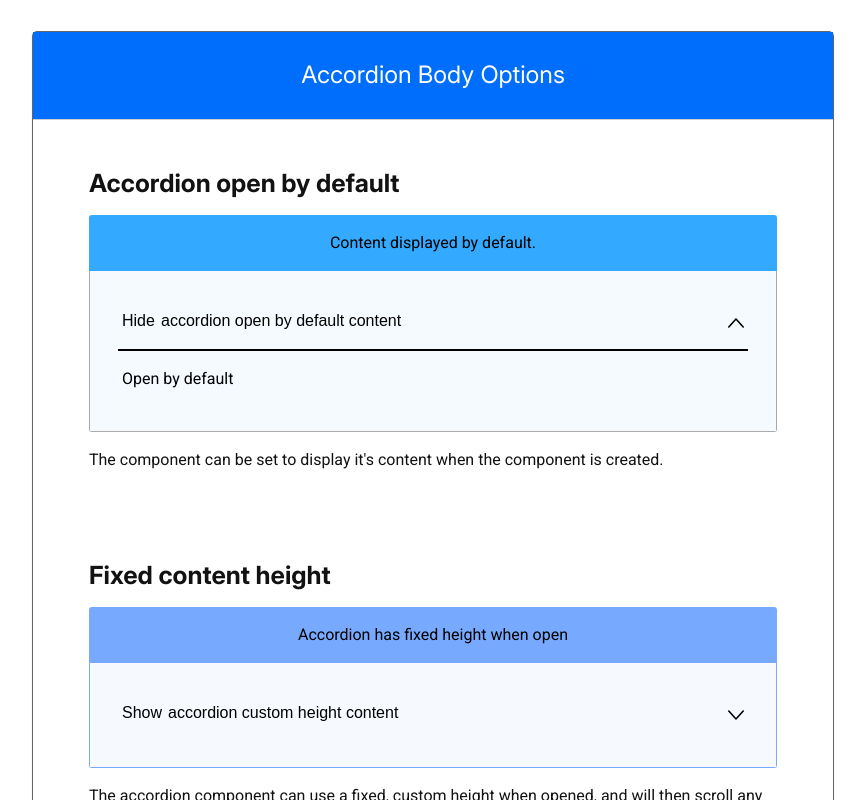
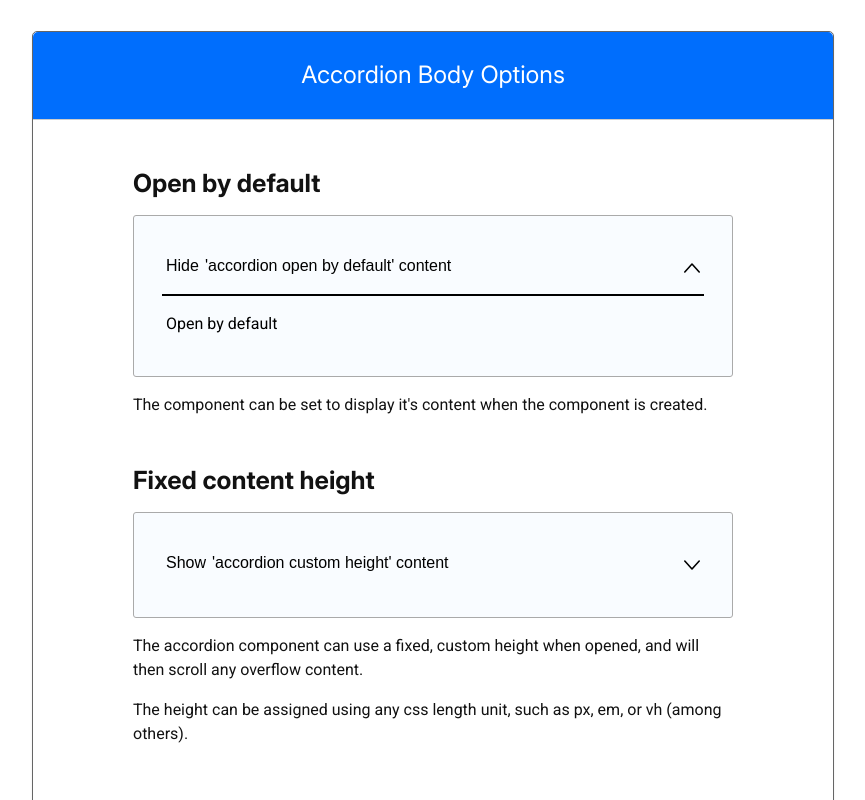
Before and after one commit to JMurkyHawk/accordion, an Angular app: page /accordion-body-options in a window 1280 px wide. Shown: the part 400-1200 px from the top of the page, without its empty margins (207-1072 px from the left). Built offline with nearby package versions, Linux system fonts and the light colour scheme.

Commit message:
Update layout and spacing on project pages

```diff
--- a/angular.json
+++ b/angular.json
@@ -48,8 +48,8 @@
                 },
                 {
                   "type": "anyComponentStyle",
-                  "maximumWarning": "15kb",
-                  "maximumError": "30kb"
+                  "maximumWarning": "125kb",
+                  "maximumError": "150kb"
                 }
               ],
               "fileReplacements": [
--- a/src/app/app.component.ts
+++ b/src/app/app.component.ts
@@ -79,9 +79,7 @@ export class AppComponent {
 
     constructor(
         private route: ActivatedRoute
-    ) {
-
-    }
+    ) { }
 
     ngAfterViewInit() {
         this.skipLinksButtonPosition = this.skipLinksButtonCalc();
--- a/src/app/components/j-murky-hawk-navigation/j-murky-hawk-navigation.component.ts
+++ b/src/app/components/j-murky-hawk-navigation/j-murky-hawk-navigation.component.ts
@@ -63,8 +63,9 @@ export class JMurkyHawkNavigationComponent {
         }
     }
 
-    constructor( public elemRef: ElementRef ) {
-
+    constructor(
+        public elemRef: ElementRef
+    ) {
         this.tagName = elemRef.nativeElement.tagName.toLowerCase();
     }
 
--- a/src/app/pages/jmh-page-accordion-body-options/jmh-page-accordion-body-options.component.html
+++ b/src/app/pages/jmh-page-accordion-body-options/jmh-page-accordion-body-options.component.html
@@ -1,20 +1,16 @@
-<div class="jmCard card2">
+<div class="jmCard">
 
     <h3 class="jmCardTitle" [innerHTML]="opts_body_title"></h3>
 
-    <div class="jmCardContent spacingV2">
+    <div class="jmCardContent">
 
-        <section>
+        <section class="leadIn">
 
             <h4>{{open_title}}</h4>
 
-            <div class="jmBackDrop titleCard">
-
-                <p class="jmBackDropHead">{{open_description}}</p>
-
+            <div class="jmBackDrop">
                 <j-murky-hawk-accordion
                     jmFieldId="accordionOpen"
-                    class="jmBackDropContent"
                     [isOpenByDefault]="true"
                     titleTransition="partial"
                     titleTextOpen="Show"
@@ -22,7 +18,6 @@
                     [titleText]="open_header" >
                         <p>{{open_content}}</p>
                 </j-murky-hawk-accordion>
-
             </div>
 
             <p>{{open_description1}}</p>
@@ -33,10 +28,7 @@
 
             <h4>{{height_title}}</h4>
 
-            <div class="jmBackDrop titleCard v2">
-
-                <p class="jmBackDropHead">{{height_description}}</p>
-
+            <div class="jmBackDrop">
                 <j-murky-hawk-accordion
                     jmFieldId="accordionHeight"
                     class="jmBackDropContent"
@@ -52,7 +44,6 @@
                             + height_content2">
                         </p>
                 </j-murky-hawk-accordion>
-
             </div>
 
             <p>{{height_description1}}</p>
--- a/src/app/pages/jmh-page-accordion-body-options/jmh-page-accordion-body-options.component.ts
+++ b/src/app/pages/jmh-page-accordion-body-options/jmh-page-accordion-body-options.component.ts
@@ -9,17 +9,15 @@ export class JmhPageAccordionBodyOptionsComponent implements OnInit {
 
     public opts_body_title: string = "Accordion Body Options";
 
-    public open_title: string = "Accordion open by default";
-    public open_description: string = "Content displayed by default.";
-    public open_header: string = "accordion open by default content";
+    public open_title: string = "Open by default";
+    public open_header: string = "'accordion open by default' content";
     public open_content: string = "Open by default";
     public open_description1: string = "The component can be set to display it's content when the component is created."
 
     public height_title: string = "Fixed content height";
-    public height_description: string = "Accordion has fixed height when open";
     public height_description1: string = "The accordion component can use a fixed, custom height when opened, and will then scroll any overflow content.";
     public height_description2: string = "The height can be assigned using any css length unit, such as px, em, or vh (among others).";
-    public height_header: string = "accordion custom height content";
+    public height_header: string = "'accordion custom height' content";
     public height_heightValue: string = "10em";
     public height_content1: string = "<p>Accordion body has a custom height of " + this.height_heightValue + ".</p> ";
     public height_content2: string = "<p>Additional content for scrolling.</p> "
--- a/src/app/pages/jmh-page-accordion-custom/jmh-page-accordion-custom.component.html
+++ b/src/app/pages/jmh-page-accordion-custom/jmh-page-accordion-custom.component.html
@@ -88,7 +88,6 @@
             </j-murky-hawk-accordion>
 
             <p>{{custom1_2}}</p>
-
             <p>{{custom2}}</p>
 
         </section>
--- a/src/app/pages/jmh-page-accordion-overview/jmh-page-accordion-overview.component.html
+++ b/src/app/pages/jmh-page-accordion-overview/jmh-page-accordion-overview.component.html
@@ -4,12 +4,10 @@
 
     <div class="jmCardContent">
 
-        <section>
+        <section class="leadIn">
 
             <h4 [innerHTML]="overview_content"></h4>
-
             <p [innerHTML]="overview_content1"></p>
-
             <p [innerHTML]="overview_content2"></p>
 
         </section>
--- a/src/app/pages/jmh-page-accordion-title-options/jmh-page-accordion-title-options.component.html
+++ b/src/app/pages/jmh-page-accordion-title-options/jmh-page-accordion-title-options.component.html
@@ -1,12 +1,14 @@
-<div class="jmCard card2">
+<div class="jmCard">
 
     <h3 class="jmCardTitle" [innerHTML]="title_opts_title"></h3>
 
-    <div class="jmCardContent spacingV2">
+    <div class="jmCardContent">
 
-        <section>
+        <section class="leadIn">
 
             <h4>{{icon_pos_title}}</h4>
+
+            <p>{{icon_pos_description2}}</p>
 
             <div class="jmBackDrop titleCard">
 
@@ -42,13 +44,13 @@
 
             </div>
 
-            <p>{{icon_pos_description2}}</p>
-
         </section>
 
         <section>
 
             <h4>{{icon_type_title}}</h4>
+
+            <p>{{icon_type_description}}</p>
 
             <div class="jmBackDrop titleCard v2">
 
@@ -84,13 +86,13 @@
 
             </div>
 
-            <p>{{icon_type_description}}</p>
-
         </section>
 
         <section>
 
             <h4>{{title_align_title}}</h4>
+
+            <p>{{title_align_description}}</p>
 
             <div class="jmBackDrop titleCard v3">
 
@@ -143,13 +145,27 @@
 
             </div>
 
-            <p>{{title_align_description}}</p>
-
         </section>
 
         <section>
 
             <h4>{{tag_title}}</h4>
+
+            <p class="block" [innerHTML]="tag_description1"></p>
+
+            <p>
+                <span [innerHTML]="tag_description2"></span><br />
+                <span class="codeBoxMini2 margin3" [innerHTML]="tag_code1"></span>
+                <span class="codeBoxMini2 margin3" [innerHTML]="tag_code2"></span>
+                <span class="codeBoxMini2 margin3" [innerHTML]="tag_code3"></span>
+                <span class="codeBoxMini2 margin3" [innerHTML]="tag_code4"></span>
+                <span class="codeBoxMini2 margin3" [innerHTML]="tag_code5"></span>
+                <span class="codeBoxMini2" [innerHTML]="tag_code6"></span>
+            </p>
+
+            <p [innerHTML]="tag_description3"></p>
+
+            <p>{{tag_description2_1}}</p>
 
             <div class="jmBackDrop titleCard v4">
 
@@ -168,22 +184,6 @@
 
             </div>
 
-            <p class="block" [innerHTML]="tag_description1"></p>
-
-            <p>
-                <span [innerHTML]="tag_description2"></span><br />
-                <span class="codeBoxMini2 margin3" [innerHTML]="tag_code1"></span>
-                <span class="codeBoxMini2 margin3" [innerHTML]="tag_code2"></span>
-                <span class="codeBoxMini2 margin3" [innerHTML]="tag_code3"></span>
-                <span class="codeBoxMini2 margin3" [innerHTML]="tag_code4"></span>
-                <span class="codeBoxMini2 margin3" [innerHTML]="tag_code5"></span>
-                <span class="codeBoxMini2" [innerHTML]="tag_code6"></span>
-            </p>
-
-            <p [innerHTML]="tag_description3"></p>
-
-            <p>{{tag_description2_1}}</p>
-
         </section>
 
     </div>
--- a/src/app/pages/jmh-page-accordion-title-transitions/jmh-page-accordion-title-transitions.component.html
+++ b/src/app/pages/jmh-page-accordion-title-transitions/jmh-page-accordion-title-transitions.component.html
@@ -4,7 +4,7 @@
 
     <div class="jmCardContent">
 
-        <section>
+        <section class="leadIn">
 
             <h4>{{full_title}}</h4>
 
@@ -18,7 +18,6 @@
             </j-murky-hawk-accordion>
 
             <p>{{full_description}}</p>
-
             <p>{{full_description1}}</p>
 
         </section>
@@ -38,7 +37,6 @@
             </j-murky-hawk-accordion>
 
             <p>{{partial_description}}</p>
-
             <p>{{partial_description1}}</p>
 
         </section>
```
